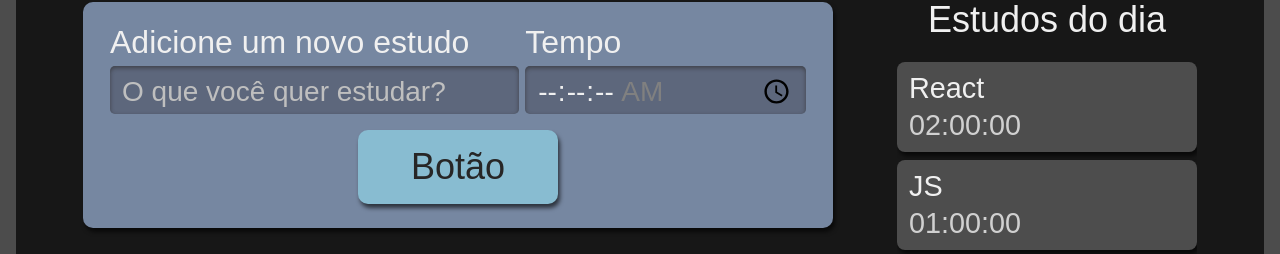
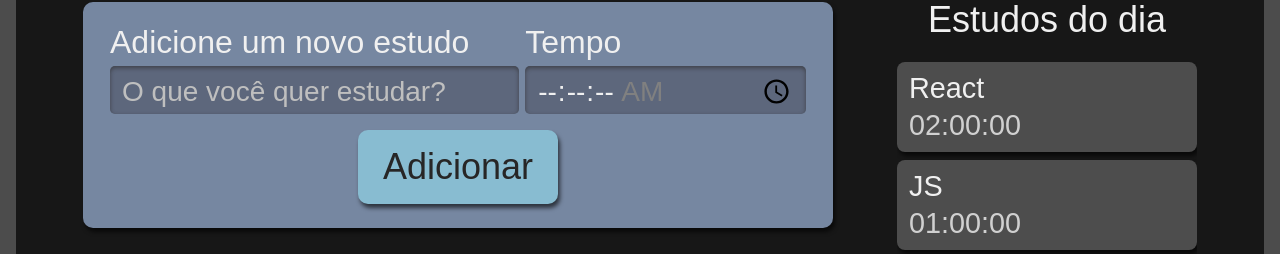
Before and after one commit to pedromessetti/estudos, a React (Create React App) app: page / in a window 1280 px wide. Shown: the part 270-524 px from the top of the page. Built offline with nearby package versions, Linux system fonts and the light colour scheme.

Commit message:
add css modules

```diff
--- a/package.json
+++ b/package.json
@@ -41,6 +41,7 @@
     ]
   },
   "devDependencies": {
-    "sass": "^1.55.0"
+    "sass": "^1.55.0",
+    "typescript-plugin-css-modules": "^3.4.0"
   }
 }
--- a/src/components/Botao/index.tsx
+++ b/src/components/Botao/index.tsx
@@ -1,10 +1,14 @@
 import React from 'react'
-import './styles.scss'
+import style from './botao.module.scss'
 
-export default class Botao extends React.Component {
+class Botao extends React.Component<{texto:string}> {
   render() {
     return (
-      <button className='botao'>Botão</button>
+        <button className={style.botao}>
+          {this.props.texto}
+        </button>
     )
   }
 }
+
+export default Botao
--- a/src/components/Formulario/index.tsx
+++ b/src/components/Formulario/index.tsx
@@ -1,12 +1,12 @@
 import React from 'react'
 import Botao from '../Botao'
-import './styles.scss'
+import style from './formulario.module.scss'
 
 export default class Formulario extends React.Component {
   render() {
     return (
-      <form className='novaTarefa'>
-        <div className='inputContainer'>
+      <form className={style.novaTarefa}>
+        <div className={style.inputContainer}>
             <label htmlFor='tarefa'>Adicione um novo estudo</label>
             <input
                 type="text"
@@ -16,7 +16,7 @@
                 required
             />
         </div>
-        <div className='inputContainer'>
+        <div className={style.inputContainer}>
             <label htmlFor='tempo'>Tempo</label>
             <input
                 type="time"
@@ -28,7 +28,7 @@
                 required
             />
         </div>
-        <Botao />
+        <Botao texto="Adicionar"/>
       </form>
     )
   }
--- a/src/components/Lista/index.tsx
+++ b/src/components/Lista/index.tsx
@@ -1,5 +1,5 @@
 import React from 'react'
-import './styles.scss'
+import style from './lista.module.scss'
 
 export default function Lista() {
 
@@ -14,11 +14,11 @@
     }
   ]
   return (
-    <aside className='listaTarefas'>
+    <aside className={style.listaTarefas}>
       <h2>Estudos do dia</h2>
       <ul>
         {tarefas.map((item, index) => (
-          <li key={index} className="item">
+          <li key={index} className={style.item}>
             <h3>{item.tarefa}</h3>
             <span>{item.tempo}</span>
           </li>
--- a/src/pages/App.tsx
+++ b/src/pages/App.tsx
@@ -1,11 +1,10 @@
-import React from 'react';
 import Formulario from '../components/Formulario';
 import Lista from '../components/Lista';
-import './styles.scss'
+import style from './app.module.scss'
 
 export default function App() {
   return (
-    <div className="AppStyle">
+    <div className={style.AppStyle}>
       <Formulario />
       <Lista />
     </div>
--- a/tsconfig.json
+++ b/tsconfig.json
@@ -1,5 +1,6 @@
 {
   "compilerOptions": {
+    "plugins": [{ "name": "typescript-plugin-css-modules" }],
     "target": "es5",
     "lib": [
       "dom",
```
Also changed, not shown: src/components/Botao/botao.module.scss (renamed from src/components/Botao/styles.scss), src/components/Formulario/formulario.module.scss (renamed from src/components/Formulario/styles.scss), src/components/Lista/lista.module.scss (renamed from src/components/Lista/styles.scss), src/pages/app.module.scss (renamed from src/pages/styles.scss), 1 other file (tests, documents, lock files or other folders).
